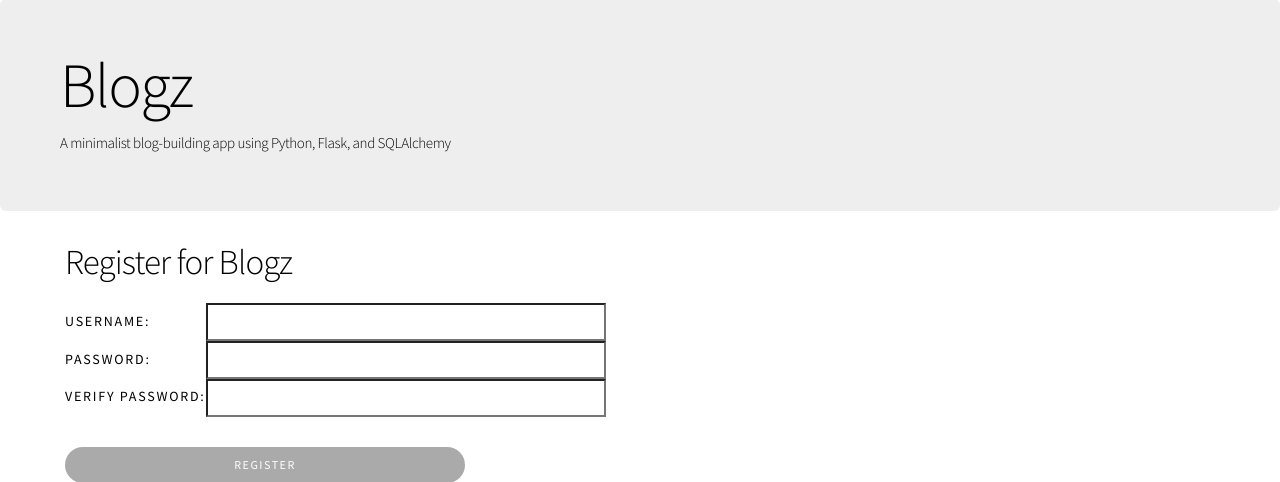
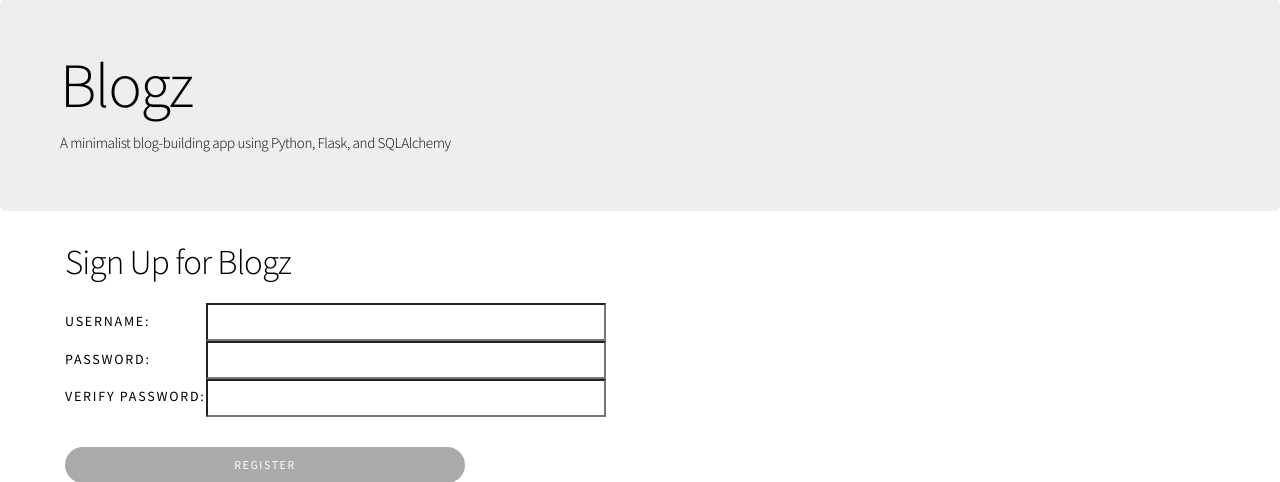
Before and after one commit to gitasong/blogz, a Flask app: page /signup in a window 1280 px wide. Shown: the part 44-526 px from the top of the page. Run offline with Flask 2, Linux system fonts and the light colour scheme; some libraries are stand-ins or nearby versions.

Commit message:
fix form route and signup message

```diff
--- a/templates/signup.html
+++ b/templates/signup.html
@@ -1,8 +1,8 @@
 {% extends "base.html" %}
 
 {% block content %}
-<h1>Register for Blogz</h1>
-<form action="/register" method="post">
+<h1>Sign Up for Blogz</h1>
+<form action="/signup" method="post">
     <table>
         <tr>
             <td><label for="username">Username: </label></td>
```
